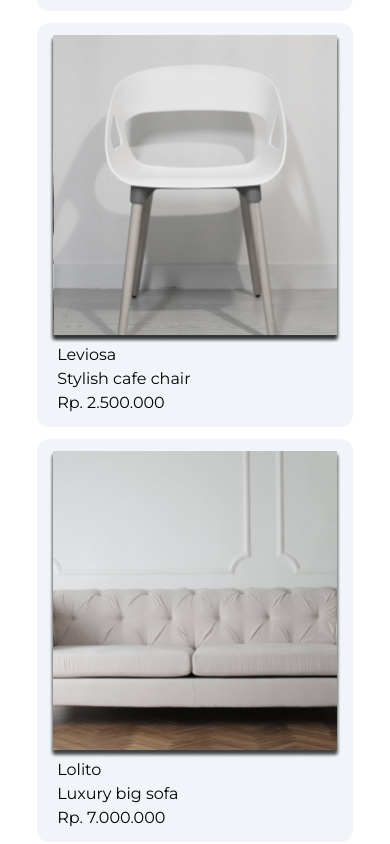
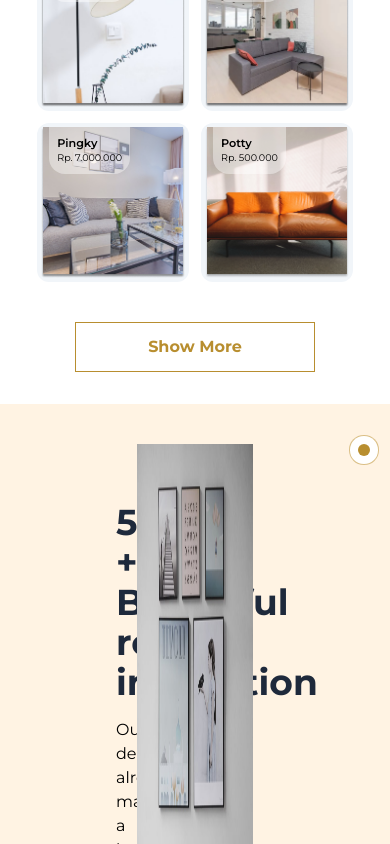
Before and after one commit to ocit17/furniro, a React (Vite) app: page / in a window 390 px wide. Shown: the part 1560-2404 px from the top of the page. Built offline with nearby package versions, Linux system fonts and the light colour scheme; a web font is replaced by a local one.

Commit message:
first commit

```diff
--- a/src/components/Hero.jsx
+++ b/src/components/Hero.jsx
@@ -3,7 +3,7 @@ import { innerPeace } from '../assets/images';
 export default function Hero() {
   return (
     <>
-      <div className='bg-secondary grid grid-cols-3 px-10 py-10'>
+      <div className='bg-secondary grid grid-cols-3 px-5 py-10'>
         <div className='flex flex-col gap-4 ml-24 py-[50%]'>
           <div>
             <h1 className='font-bold text-4xl text-slate-800'>
@@ -17,7 +17,7 @@ export default function Hero() {
             </p>
           </div>
           <div>
-            <button className='bg-primary border text-white font-semibold px-9 w-55'>
+            <button className='bg-primary border text-white font-semibold px-9 py-4 w-55'>
               Explore More
             </button>
           </div>
--- a/src/components/Products.jsx
+++ b/src/components/Products.jsx
@@ -7,21 +7,25 @@ export default function Products() {
         <div className='flex flex-col gap-2'>
           <h1 className='font-bold text-center xl:text-4xl'>Our Products</h1>
         </div>
-        <div className='grid xl:grid-cols-4 gap-3'>
+        <div className='grid xl:grid-cols-4 sm:grid-cols-3 max-sm:grid-cols-2 gap-3'>
           {ourProducts.map((item, index) => (
             <div
               key={index}
-              className='w-[100%] flex flex-col xl:gap-2 bg-slate-100 rounded-xl px-3 py-3'
+              className='w-[100%] flex flex-col xl:gap-2 bg-slate-100 rounded-xl px-1 py-1 max-sm:bg-none'
             >
               <img
                 src={item.thumbnail}
                 alt={item.title}
                 className='w-[100%] h-[100%]'
               />
-              <div className='px-2'>
-                <p className='xl:font-bold xl:text-xl'>{item.title}</p>
-                <p>{item.description}</p>
-                <p>{item.price}</p>
+              <div className='px-2 max-sm:absolute max-sm:flex max-sm:items-end max-sm:justify-end'>
+                <div className='max-sm:bg-white max-sm:bg-opacity-40 max-sm:py-2 max-sm:px-2 max-sm:rounded-b-2xl'>
+                  <p className='xl:font-bold xl:text-xl max-sm:text-[0.7rem] max-sm:font-semibold'>
+                    {item.title}
+                  </p>
+                  <p className='max-sm:hidden'>{item.description}</p>
+                  <p className='max-sm:text-[0.6rem]'>{item.price}</p>
+                </div>
               </div>
             </div>
           ))}
```
